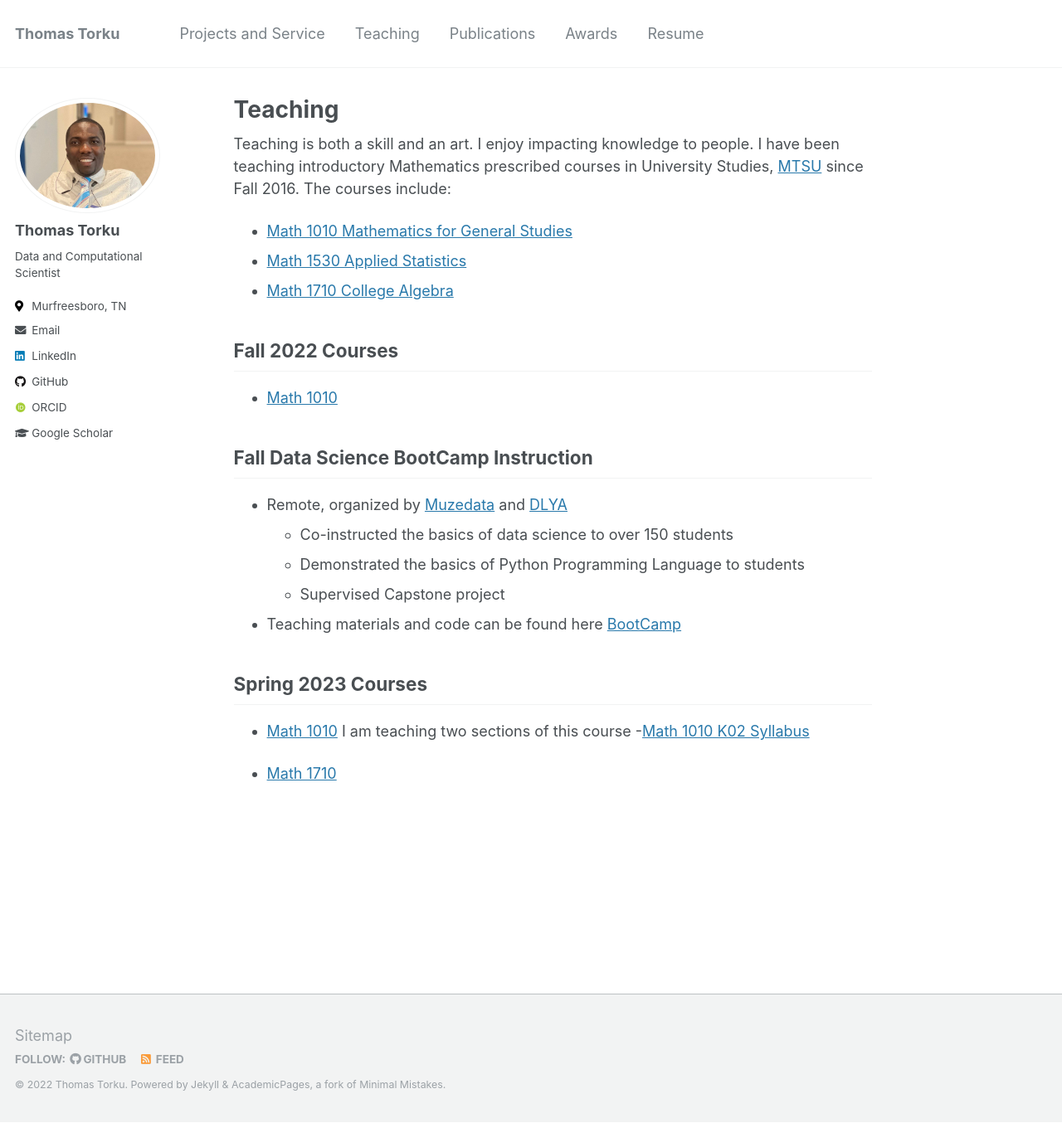
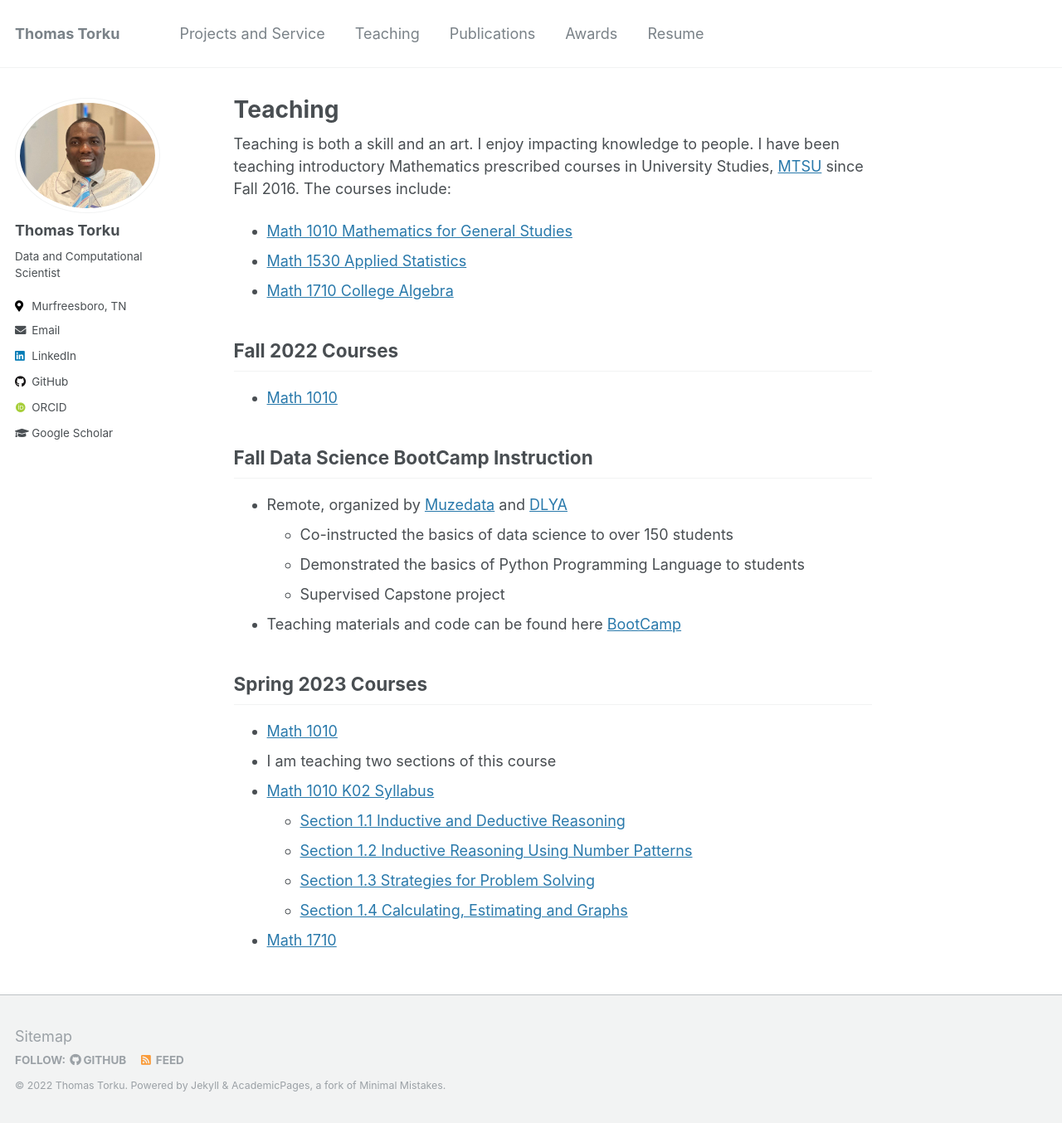
Before and after one commit to ttorku/ttorku.github.io, a Jekyll site: the page built from _pages/teaching.md, in a window 1280 px wide and 1354 px high. Shown: the whole window at 83% size. Built offline with Jekyll 4.4.1, drawn with Linux system fonts in a browser that asks for light colours; some web fonts are replaced.

Commit message:
updated notes

```diff
--- a/_pages/teaching.md
+++ b/_pages/teaching.md
@@ -21,7 +21,11 @@ Mathematics prescribed courses in University Studies, [MTSU](https://www.mtsu.ed
 
 ## Spring 2023 Courses
 -  [Math 1010](https://www.mtsu.edu/math/course-materials.php)
-    I am teaching two sections of this course
-    -[Math 1010 K02 Syllabus](/1010_Notes/K02_Syllabus.docx)
+* I am teaching two sections of this course
+* [Math 1010 K02 Syllabus](/1010_Notes/K02_Syllabus.docx)
+  * [Section 1.1 Inductive and Deductive Reasoning](/1010_Notes/ch1/1.1 notes.docx)
+  * [Section 1.2 Inductive Reasoning Using Number Patterns ](/1010_Notes/ch1/1.2 notes.docx)
+  * [Section 1.3 Strategies for Problem Solving](/1010_Notes/ch1/1.3 notes.docx)
+  * [Section 1.4 Calculating, Estimating and Graphs](/1010_Notes/ch1/1.2 notes.docx)
 
 -  [Math 1710](https://www.mtsu.edu/math/course-materials.php)
```
Also changed, not shown: 2 other files.
